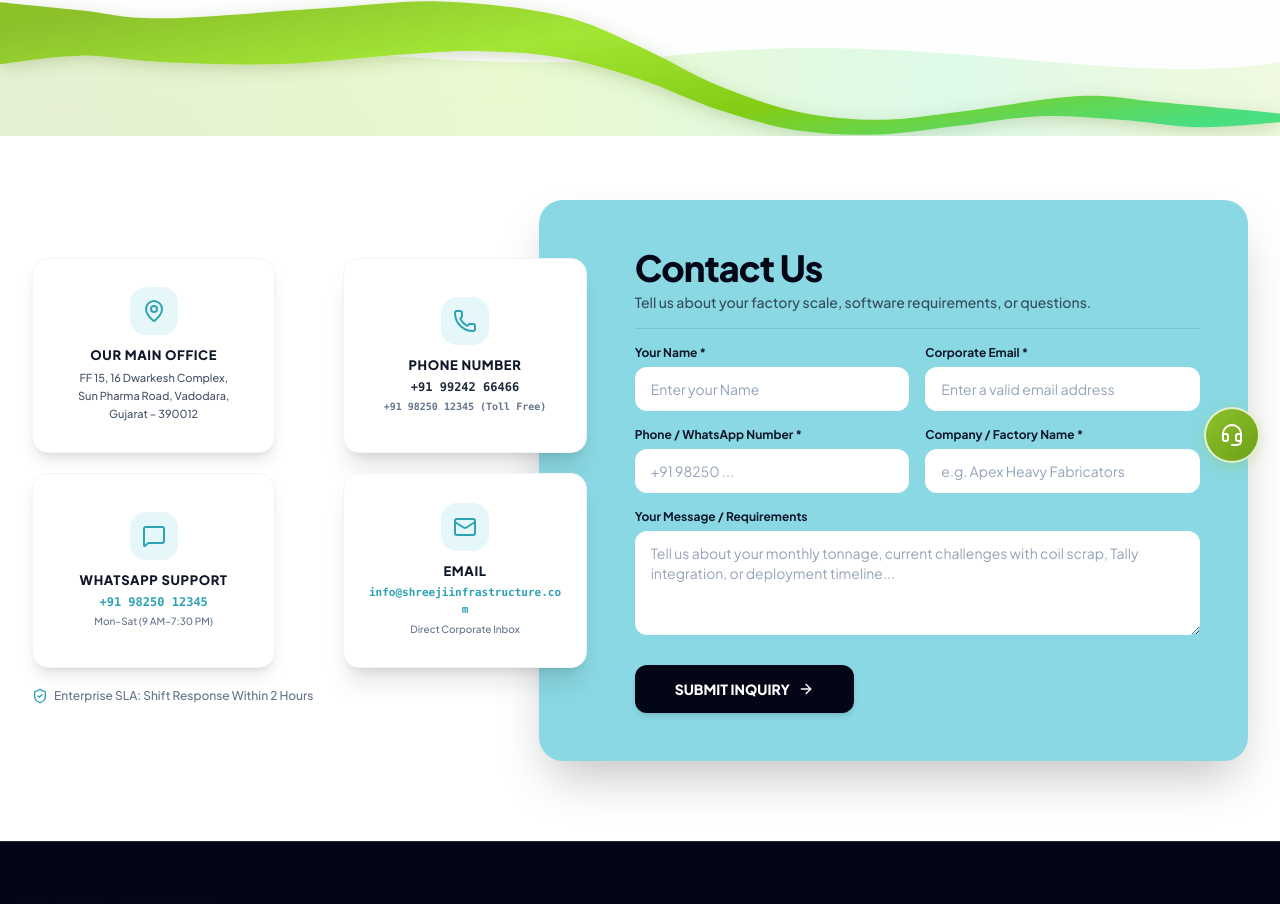
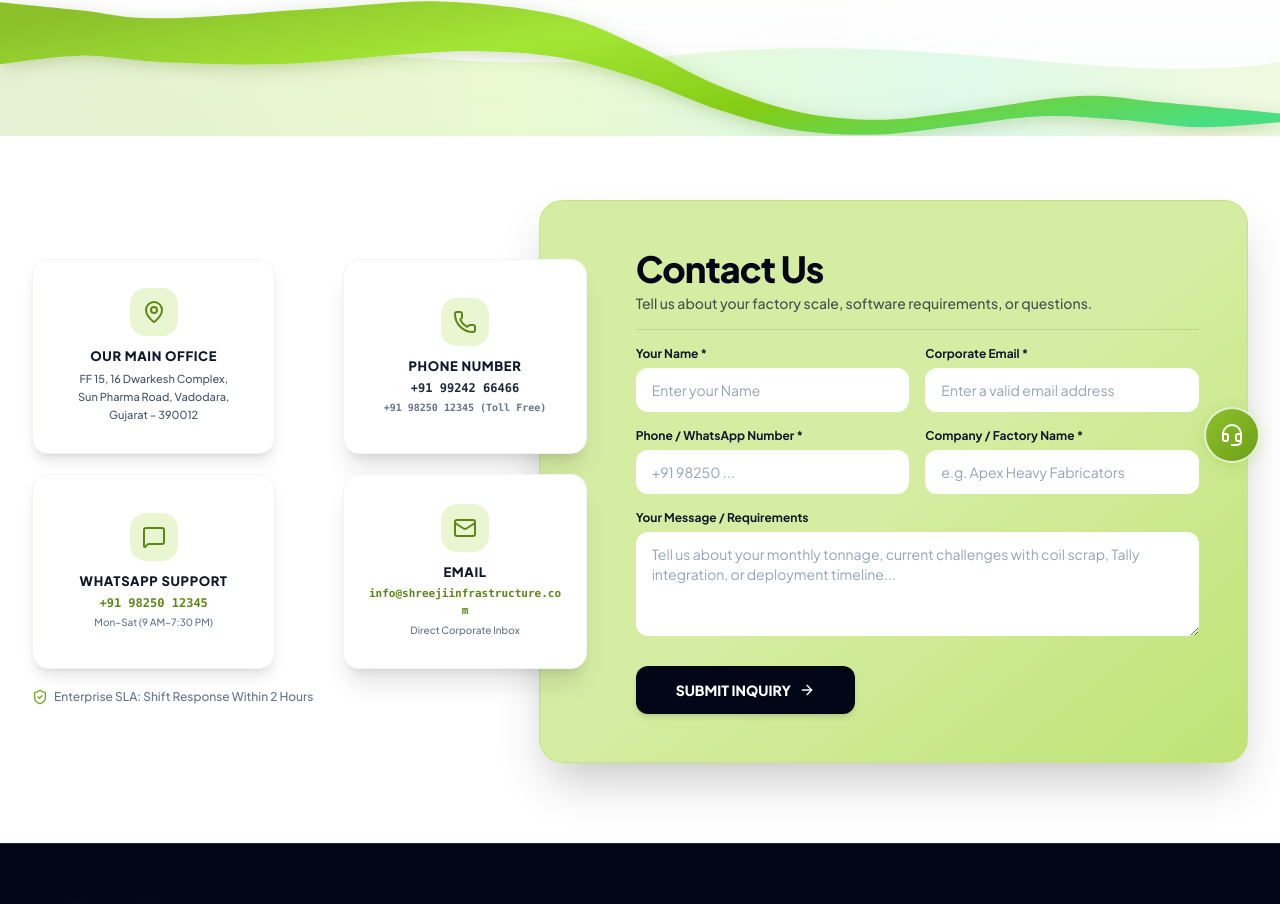
Before and after one commit to vaishnavi10Jeen/InfraFabERPProject, a React (Vite) app: page /contact in a window 1280 px wide. Shown: the part 317-1221 px from the top of the page. Built offline with nearby package versions, Linux system fonts and the light colour scheme.

Commit message:
Update Contact Us form background and accents from sky to brand light green theme

```diff
--- a/src/pages/ContactPage.tsx
+++ b/src/pages/ContactPage.tsx
@@ -97,7 +97,7 @@ export const ContactPage: React.FC = () => {
 
                 {/* BOX 1: OUR MAIN OFFICE (Col 1) */}
                 <div className="bg-white rounded-2xl p-5 sm:p-6 text-center flex flex-col items-center justify-center shadow-lg hover:shadow-2xl hover:-translate-y-1 transition-all duration-300 min-h-[195px] border border-slate-100">
-                  <div className="w-12 h-12 rounded-2xl bg-[#E6F7F9] text-[#2EA2B2] flex items-center justify-center mb-3 shadow-2xs">
+                  <div className="w-12 h-12 rounded-2xl bg-keshav-100 text-keshav-700 flex items-center justify-center mb-3 shadow-2xs">
                     <MapPin className="w-6 h-6" />
                   </div>
                   <h3 className="text-xs sm:text-[13px] font-black uppercase tracking-wider text-slate-900 mb-1.5">
@@ -112,13 +112,13 @@ export const ContactPage: React.FC = () => {
 
                 {/* BOX 2: PHONE NUMBER (Col 2 - Overlaps Right Form on Desktop) */}
                 <div className="bg-white rounded-2xl p-5 sm:p-6 text-center flex flex-col items-center justify-center shadow-xl hover:shadow-2xl hover:-translate-y-1 transition-all duration-300 min-h-[195px] border border-slate-100 lg:translate-x-8 xl:translate-x-12">
-                  <div className="w-12 h-12 rounded-2xl bg-[#E6F7F9] text-[#2EA2B2] flex items-center justify-center mb-3 shadow-2xs">
+                  <div className="w-12 h-12 rounded-2xl bg-keshav-100 text-keshav-700 flex items-center justify-center mb-3 shadow-2xs">
                     <Phone className="w-6 h-6" />
                   </div>
                   <h3 className="text-xs sm:text-[13px] font-black uppercase tracking-wider text-slate-900 mb-1.5">
                     PHONE NUMBER
                   </h3>
-                  <a href="tel:+919924266466" className="text-xs text-slate-800 font-black hover:text-[#2EA2B2] block transition font-mono">
+                  <a href="tel:+919924266466" className="text-xs text-slate-800 font-black hover:text-keshav-700 block transition font-mono">
                     +91 99242 66466
                   </a>
                   <span className="text-[10px] text-slate-500 font-semibold block mt-1 font-mono">
@@ -128,7 +128,7 @@ export const ContactPage: React.FC = () => {
 
                 {/* BOX 3: WHATSAPP SUPPORT (Col 1) */}
                 <div className="bg-white rounded-2xl p-5 sm:p-6 text-center flex flex-col items-center justify-center shadow-lg hover:shadow-2xl hover:-translate-y-1 transition-all duration-300 min-h-[195px] border border-slate-100">
-                  <div className="w-12 h-12 rounded-2xl bg-[#E6F7F9] text-[#2EA2B2] flex items-center justify-center mb-3 shadow-2xs">
+                  <div className="w-12 h-12 rounded-2xl bg-keshav-100 text-keshav-700 flex items-center justify-center mb-3 shadow-2xs">
                     <MessageSquare className="w-6 h-6" />
                   </div>
                   <h3 className="text-xs sm:text-[13px] font-black uppercase tracking-wider text-slate-900 mb-1.5">
@@ -138,7 +138,7 @@ export const ContactPage: React.FC = () => {
                     href="https://wa.me/919825012345?text=Hello%20infraFab%20ERP%20Team,%20I%20am%20interested%20in%20deploying%20the%20ERP%20for%20our%20steel%20fabrication%20plant."
                     target="_blank"
                     rel="noopener noreferrer"
-                    className="text-xs text-[#2EA2B2] font-black hover:underline block font-mono"
+                    className="text-xs text-keshav-700 font-black hover:underline block font-mono"
                   >
                     +91 98250 12345
                   </a>
@@ -149,7 +149,7 @@ export const ContactPage: React.FC = () => {
 
                 {/* BOX 4: EMAIL (Col 2 - Overlaps Right Form on Desktop) */}
                 <div className="bg-white rounded-2xl p-5 sm:p-6 text-center flex flex-col items-center justify-center shadow-xl hover:shadow-2xl hover:-translate-y-1 transition-all duration-300 min-h-[195px] border border-slate-100 lg:translate-x-8 xl:translate-x-12">
-                  <div className="w-12 h-12 rounded-2xl bg-[#E6F7F9] text-[#2EA2B2] flex items-center justify-center mb-3 shadow-2xs">
+                  <div className="w-12 h-12 rounded-2xl bg-keshav-100 text-keshav-700 flex items-center justify-center mb-3 shadow-2xs">
                     <Mail className="w-6 h-6" />
                   </div>
                   <h3 className="text-xs sm:text-[13px] font-black uppercase tracking-wider text-slate-900 mb-1.5">
@@ -157,7 +157,7 @@ export const ContactPage: React.FC = () => {
                   </h3>
                   <a
                     href="mailto:info@shreejiinfrastructure.com"
-                    className="text-[11px] text-[#2EA2B2] font-black hover:underline block break-all font-mono"
+                    className="text-[11px] text-keshav-700 font-black hover:underline block break-all font-mono"
                   >
                     info@shreejiinfrastructure.com
                   </a>
@@ -170,13 +170,13 @@ export const ContactPage: React.FC = () => {
 
               {/* Enterprise SLA Note */}
               <div className="mt-5 text-center sm:text-left text-xs text-slate-500 flex items-center justify-center sm:justify-start gap-1.5 font-medium">
-                <ShieldCheck className="w-4 h-4 text-[#2EA2B2]" />
+                <ShieldCheck className="w-4 h-4 text-keshav-600" />
                 <span>Enterprise SLA: Shift Response Within 2 Hours</span>
               </div>
             </div>
 
-            {/* RIGHT SIDE: CONTACT INQUIRY FORM (TEAL #89D8E3 AS PER ATTACHED IMAGE) */}
-            <div className="lg:col-span-7 bg-[#89D8E3] rounded-3xl p-6 sm:p-10 lg:p-12 lg:pl-20 xl:pl-24 shadow-2xl relative z-10 mt-8 lg:mt-0">
+            {/* RIGHT SIDE: CONTACT INQUIRY FORM (THEME LIGHT GREEN BACKGROUND) */}
+            <div className="lg:col-span-7 bg-gradient-to-br from-keshav-200 via-keshav-200 to-keshav-300 border border-keshav-300/70 rounded-3xl p-6 sm:p-10 lg:p-12 lg:pl-20 xl:pl-24 shadow-2xl relative z-10 mt-8 lg:mt-0">
               {submitted ? (
                 <div className="text-center py-12 space-y-4 bg-white/95 rounded-2xl p-8 shadow-sm">
                   <div className="w-16 h-16 rounded-full bg-emerald-100 text-emerald-700 flex items-center justify-center mx-auto border border-emerald-300">
```
